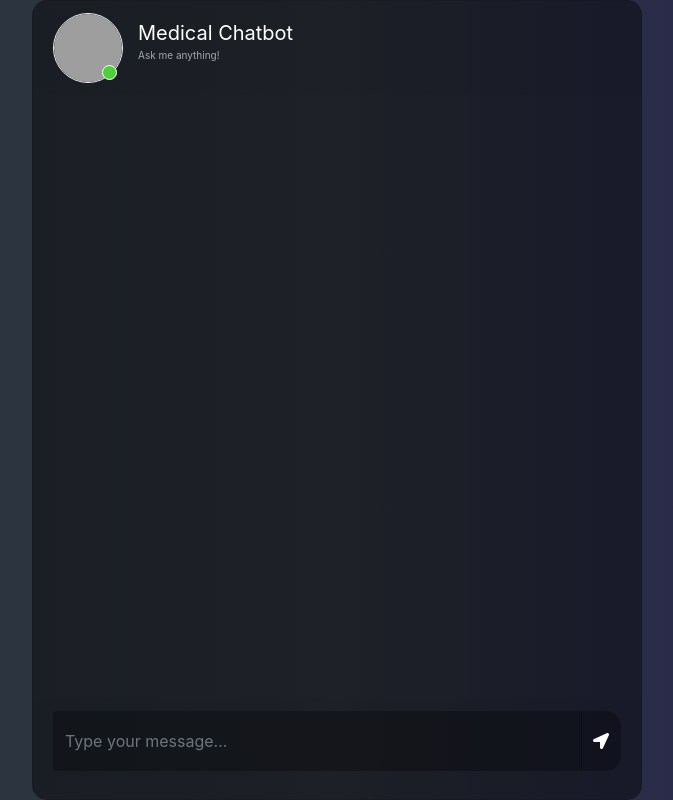
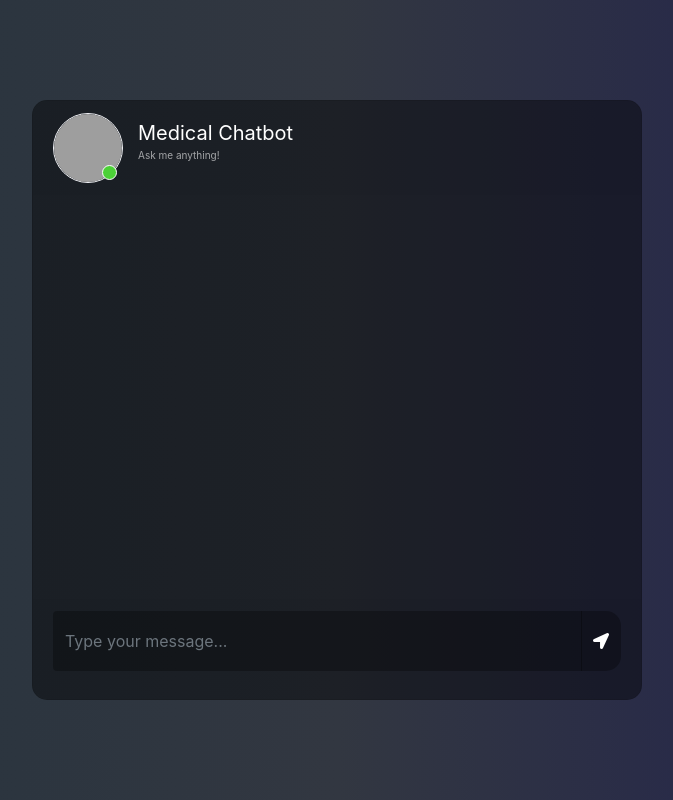
Before and after one commit to sadafsoomro53/MedicalChatbot, a Flask app: page / in a window 1280 px wide. Shown: the whole page, without its empty margins (303-976 px from the left). Run offline with Flask 3, Linux system fonts and the light colour scheme; some libraries are stand-ins or nearby versions; grey boxes are pictures that could not be loaded.

Commit message:
updated card height

```diff
--- a/static/style.css
+++ b/static/style.css
@@ -2,7 +2,7 @@ body,html{
 	height: 100%;
 	margin: 0;
 	background: rgb(44, 47, 59);
-   background: -webkit-linear-gradient(to right, rgb(40, 59, 34), rgb(54, 60, 70), rgb(32, 32, 43));
+    background: -webkit-linear-gradient(to right, rgb(40, 59, 34), rgb(54, 60, 70), rgb(32, 32, 43));
 	background: linear-gradient(to right, rgb(38, 51, 61), rgb(50, 55, 65), rgb(33, 33, 78));
 }
 
@@ -11,7 +11,7 @@ body,html{
 	margin-bottom: auto;
 }
 .card{
-	height: 800px;
+	height: 600px;
 	border-radius: 15px !important;
 	background-color: rgba(0,0,0,0.4) !important;
 }
```
